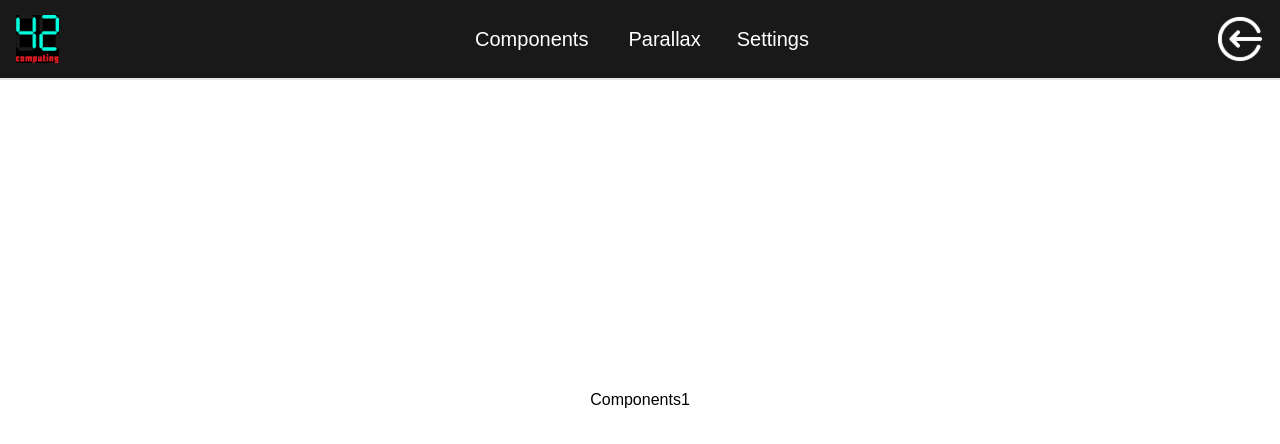
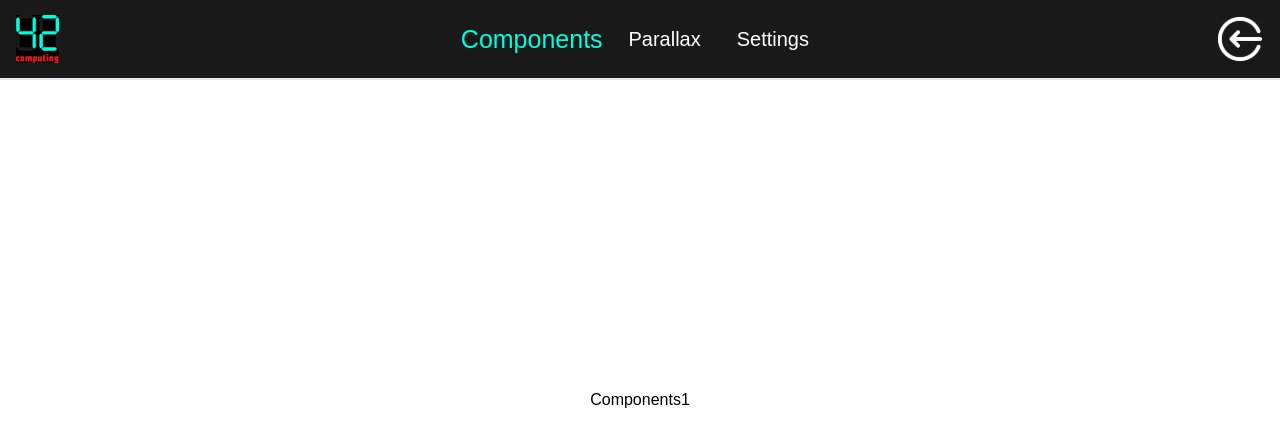
Before and after one commit to AleksandarZR/bmp, a Next.js app: page /pages/components1 in a window 1280 px wide. Shown: the top 444 px of the page. Built offline with nearby package versions, Linux system fonts and the light colour scheme.

Commit message:
Related paths

```diff
--- a/app/components/navigation/DropDownMenuItemWithSubMenu.tsx
+++ b/app/components/navigation/DropDownMenuItemWithSubMenu.tsx
@@ -1,4 +1,5 @@
 import React, { JSX, useState } from "react";
+import { usePathname } from "next/navigation";
 
 interface Properties {
     children: JSX.Element | JSX.Element[];
@@ -6,10 +7,20 @@ interface Properties {
     customStyle?: string;
     //subMenuItemClicked?: () => void;
     subMenuItemClicked?: any;
+    relatedPaths?: string[];
 }
 
-const DropDownMenuItemWithSubMenu = ({ children, menuItemName, customStyle="", subMenuItemClicked }: Properties): JSX.Element => {
+const DropDownMenuItemWithSubMenu = ({ children, menuItemName, customStyle="", subMenuItemClicked, relatedPaths=[""] }: Properties): JSX.Element => {
     const [submenuVisible, setSubmenuVisible] = useState(false);
+    const pathname = usePathname();
+
+    const isActive = () => {
+        if (relatedPaths.includes(pathname)) {
+            return true;
+        } else {
+            return false;
+        }
+    }
 
     const handleMenuItemClicked = () => {
         setSubmenuVisible(!submenuVisible);
@@ -35,7 +46,8 @@ const DropDownMenuItemWithSubMenu = ({ children, menuItemName, customStyle="", s
             }}
         >
             {/* Menu Item */}
-            <div onClick={handleMenuItemClicked} className="p-2 text-xl">
+            <div onClick={handleMenuItemClicked}
+                className={isActive() ? "p-2 text-xl text-color7 scale-125" : "p-2 text-xl"}>
                 {menuItemName}
             </div>
 
--- a/app/components/navigation/DropdownMenu.tsx
+++ b/app/components/navigation/DropdownMenu.tsx
@@ -45,12 +45,12 @@ const DropDownMenu = ({ session }: { session: Session }) => {
                 style={{ fontSize: "1.5rem" }}
             >
                 <div className="flex flex-col justify-center items-center w-full">
-                    <DropDownMenuItemWithSubMenu menuItemName="Components" subMenuItemClicked={subMenuItemClickedHandler} customStyle="top-[-16px] left-[174px]">
+                    <DropDownMenuItemWithSubMenu menuItemName="Components" subMenuItemClicked={subMenuItemClickedHandler} customStyle="top-[-16px] left-[174px]" relatedPaths={["/pages/components1", "/pages/components2"]}>
                         <SubMenuItemLink href="/pages/components1" label="Components 1" />
                         <SubMenuItemLink href="/pages/components2" label="Components 2" />
                     </DropDownMenuItemWithSubMenu>
 
-                    <DropDownMenuItemWithSubMenu menuItemName="Parallax" subMenuItemClicked={subMenuItemClickedHandler} customStyle="top-[-2px] left-[154px]">
+                    <DropDownMenuItemWithSubMenu menuItemName="Parallax" subMenuItemClicked={subMenuItemClickedHandler} customStyle="top-[-2px] left-[154px]" relatedPaths={["/pages/parallax1", "/pages/parallax2"]}>
                         <SubMenuItemLink href={"/pages/parallax1"} label={"Parallax effect 1"} />
                         <SubMenuItemLink href={"/pages/parallax2"} label={"Parallax effect 2"} />
                     </DropDownMenuItemWithSubMenu>
--- a/app/components/navigation/MenuItemWithSubMenu.tsx
+++ b/app/components/navigation/MenuItemWithSubMenu.tsx
@@ -1,13 +1,24 @@
 import React, { JSX, useState } from "react";
+import { usePathname } from "next/navigation";
 
 interface Properties {
     children: JSX.Element | JSX.Element[];
     menuItemName: string;
     customStyle?: string;
+    relatedPaths?: string[];
 }
 
-const MenuItemWithSubMenu = ({ children, menuItemName, customStyle="" }: Properties): JSX.Element => {
+const MenuItemWithSubMenu = ({ children, menuItemName, customStyle="", relatedPaths=[""] }: Properties): JSX.Element => {
     const [submenuVisible, setSubmenuVisible] = useState(false);
+    const pathname = usePathname();
+
+    const isActive = () => {
+        if (relatedPaths.includes(pathname)) {
+            return true;
+        } else {
+            return false;
+        }
+    }
 
     const handleMenuItemClicked = () => {
         setSubmenuVisible(!submenuVisible);
@@ -29,7 +40,8 @@ const MenuItemWithSubMenu = ({ children, menuItemName, customStyle="" }: Propert
             }}
         >
             {/* Menu Item */}
-            <div onClick={handleMenuItemClicked} className="text-xl">
+            <div onClick={handleMenuItemClicked}
+                className={isActive() ? "text-xl text-color7 scale-125" : "text-xl"}>
                 {menuItemName}
             </div>
 
--- a/app/components/navigation/MenuItems.tsx
+++ b/app/components/navigation/MenuItems.tsx
@@ -6,12 +6,12 @@ import SubMenuItemLink from "./SubMenuItemLink";
 const MenuItems = (): JSX.Element => {
     return (
         <div className="w-full flex flex-row justify-center items-center space-x-4 text-nowrap">
-            <MenuItemWithSubMenu menuItemName="Components">
+            <MenuItemWithSubMenu menuItemName="Components" relatedPaths={["/pages/components1", "/pages/components2"]}>
                 <SubMenuItemLink href="/pages/components1" label="Components 1" />
                 <SubMenuItemLink href="/pages/components2" label="Components 2" />
             </MenuItemWithSubMenu>
 
-            <MenuItemWithSubMenu menuItemName="Parallax">
+            <MenuItemWithSubMenu menuItemName="Parallax" relatedPaths={["/pages/parallax1", "/pages/parallax2"]}>
                 <SubMenuItemLink href={"/pages/parallax1"} label={"Parallax effect 1"} />
                 <SubMenuItemLink href={"/pages/parallax2"} label={"Parallax effect 2"} />
             </MenuItemWithSubMenu>
```
